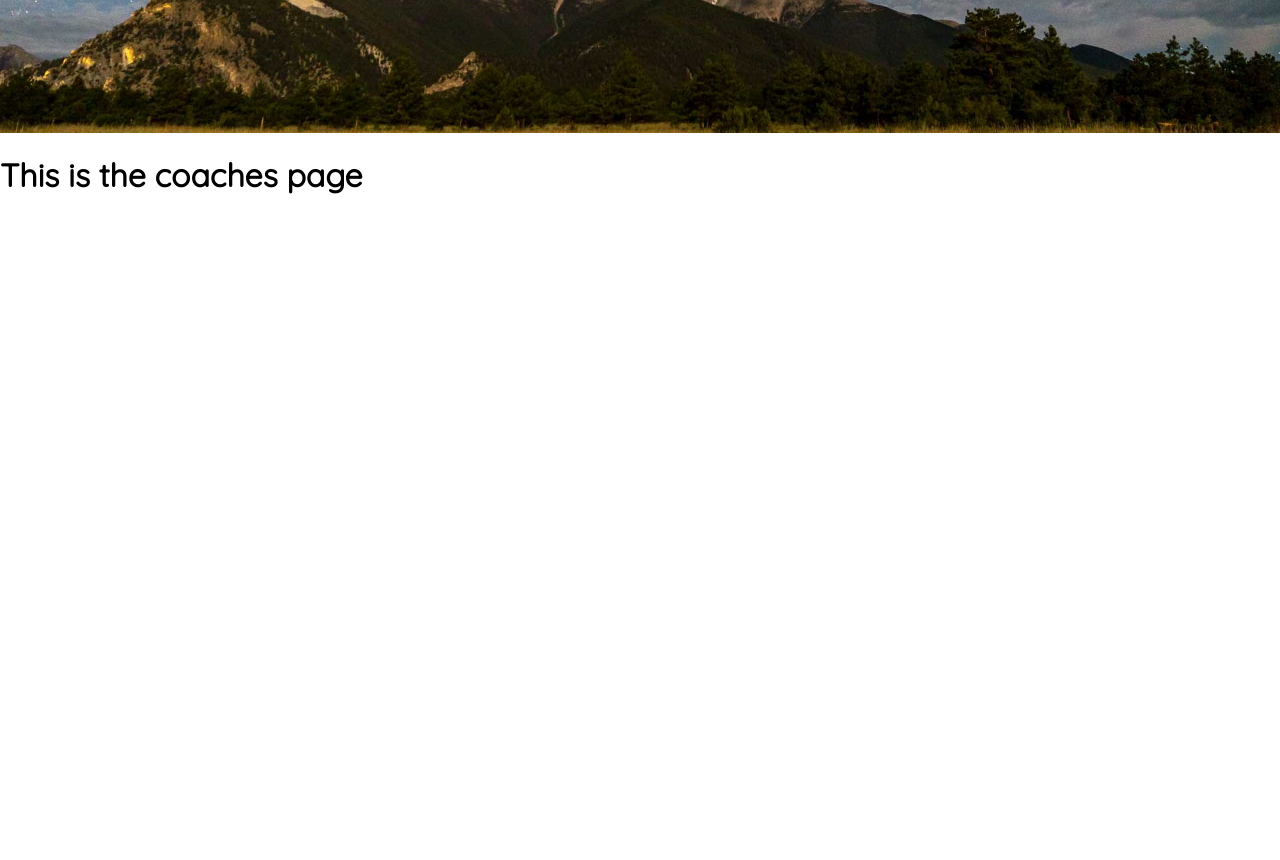
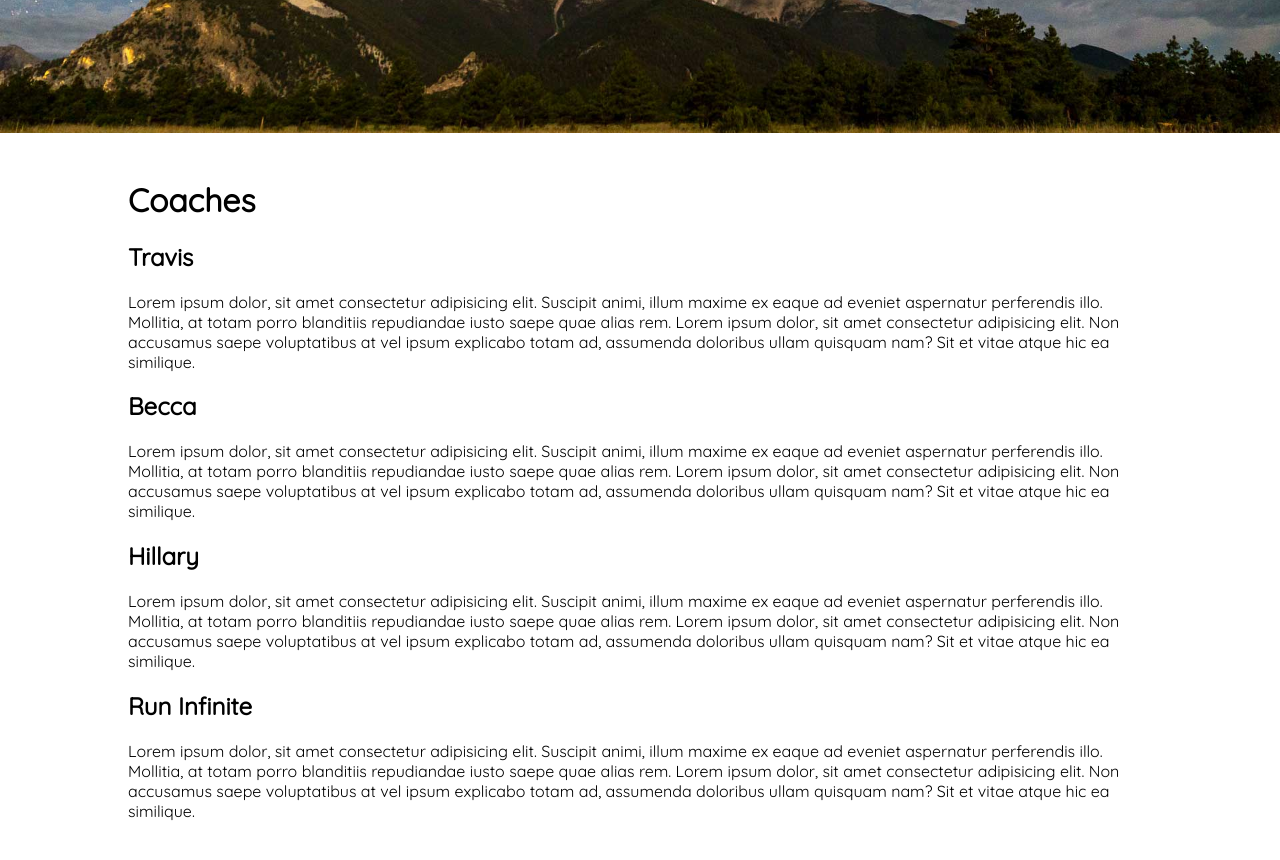
Before and after one commit to jhnnyk/hereandnowrunclub, a Vue app: page /coaches in a window 1280 px wide. Shown: the part 280-1140 px from the top of the page. Before the commit the page ends 800 px from the top, so only its background shows below. Built offline with nearby package versions, Linux system fonts and the light colour scheme.

Commit message:
add temporary content

```diff
--- a/index.html
+++ b/index.html
@@ -4,7 +4,7 @@
     <meta charset="UTF-8" />
     <link rel="icon" href="/favicon.ico" />
     <meta name="viewport" content="width=device-width, initial-scale=1.0" />
-    <title>Here and Now Run Club</title>
+    <title>Here and Now Run Crew</title>
     <link rel="preconnect" href="https://fonts.googleapis.com" />
     <link rel="preconnect" href="https://fonts.gstatic.com" crossorigin />
     <link
--- a/src/App.vue
+++ b/src/App.vue
@@ -15,4 +15,8 @@ body {
   padding: 0;
   font-family: 'Quicksand', sans-serif;
 }
+
+main {
+  padding: 2% 10%;
+}
 </style>
--- a/src/views/CoachesView.vue
+++ b/src/views/CoachesView.vue
@@ -1,7 +1,43 @@
 <template>
-  <div class="about">
-    <h1>This is the coaches page</h1>
-  </div>
+  <main class="about">
+    <h1>Coaches</h1>
+    <h2>Travis</h2>
+    <p>
+      Lorem ipsum dolor, sit amet consectetur adipisicing elit. Suscipit animi,
+      illum maxime ex eaque ad eveniet aspernatur perferendis illo. Mollitia, at
+      totam porro blanditiis repudiandae iusto saepe quae alias rem. Lorem ipsum
+      dolor, sit amet consectetur adipisicing elit. Non accusamus saepe
+      voluptatibus at vel ipsum explicabo totam ad, assumenda doloribus ullam
+      quisquam nam? Sit et vitae atque hic ea similique.
+    </p>
+    <h2>Becca</h2>
+    <p>
+      Lorem ipsum dolor, sit amet consectetur adipisicing elit. Suscipit animi,
+      illum maxime ex eaque ad eveniet aspernatur perferendis illo. Mollitia, at
+      totam porro blanditiis repudiandae iusto saepe quae alias rem. Lorem ipsum
+      dolor, sit amet consectetur adipisicing elit. Non accusamus saepe
+      voluptatibus at vel ipsum explicabo totam ad, assumenda doloribus ullam
+      quisquam nam? Sit et vitae atque hic ea similique.
+    </p>
+    <h2>Hillary</h2>
+    <p>
+      Lorem ipsum dolor, sit amet consectetur adipisicing elit. Suscipit animi,
+      illum maxime ex eaque ad eveniet aspernatur perferendis illo. Mollitia, at
+      totam porro blanditiis repudiandae iusto saepe quae alias rem. Lorem ipsum
+      dolor, sit amet consectetur adipisicing elit. Non accusamus saepe
+      voluptatibus at vel ipsum explicabo totam ad, assumenda doloribus ullam
+      quisquam nam? Sit et vitae atque hic ea similique.
+    </p>
+    <h2>Run Infinite</h2>
+    <p>
+      Lorem ipsum dolor, sit amet consectetur adipisicing elit. Suscipit animi,
+      illum maxime ex eaque ad eveniet aspernatur perferendis illo. Mollitia, at
+      totam porro blanditiis repudiandae iusto saepe quae alias rem. Lorem ipsum
+      dolor, sit amet consectetur adipisicing elit. Non accusamus saepe
+      voluptatibus at vel ipsum explicabo totam ad, assumenda doloribus ullam
+      quisquam nam? Sit et vitae atque hic ea similique.
+    </p>
+  </main>
 </template>
 
 <style></style>
--- a/src/views/HomeView.vue
+++ b/src/views/HomeView.vue
@@ -2,6 +2,40 @@
 
 <template>
   <main>
-    <h1>Hello world</h1>
+    <h1>Sign Up for Updates</h1>
+    <p>
+      Lorem ipsum dolor sit amet, consectetur adipiscing elit, sed do eiusmod
+      tempor incididunt ut labore et dolore magna aliqua. Vitae justo eget magna
+      fermentum iaculis. Tellus cras adipiscing enim eu turpis. Elementum eu
+      facilisis sed odio morbi quis commodo odio. Platea dictumst vestibulum
+      rhoncus est pellentesque elit ullamcorper. Tincidunt arcu non sodales
+      neque sodales. Quisque sagittis purus sit amet volutpat consequat mauris
+      nunc congue. Mauris cursus mattis molestie a iaculis at erat. Id ornare
+      arcu odio ut sem. Elementum facilisis leo vel fringilla. Turpis egestas
+      maecenas pharetra convallis posuere morbi. Enim sit amet venenatis urna
+      cursus eget. Mauris a diam maecenas sed. Scelerisque viverra mauris in
+      aliquam sem fringilla ut.
+    </p>
+    <p>
+      Pharetra et ultrices neque ornare. Morbi tristique senectus et netus et
+      malesuada fames ac turpis. Amet dictum sit amet justo donec. Et netus et
+      malesuada fames ac. Interdum posuere lorem ipsum dolor sit amet
+      consectetur adipiscing. Blandit aliquam etiam erat velit scelerisque in
+      dictum. Integer vitae justo eget magna fermentum iaculis eu non diam.
+      Dolor magna eget est lorem. Odio morbi quis commodo odio aenean sed
+      adipiscing. Ultricies lacus sed turpis tincidunt id aliquet. Vel quam
+      elementum pulvinar etiam. Eget velit aliquet sagittis id consectetur
+      purus. Placerat vestibulum lectus mauris ultrices eros in cursus turpis
+      massa. Ornare aenean euismod elementum nisi. Sagittis purus sit amet
+      volutpat. Odio pellentesque diam volutpat commodo sed. Mi eget mauris
+      pharetra et ultrices neque. Purus ut faucibus pulvinar elementum integer
+      enim.
+    </p>
+    <p>
+      <img
+        src="../assets/images/runcrewEVANS.jpg"
+        alt="Run Crew on Mt. Evans"
+      />
+    </p>
   </main>
 </template>
```
